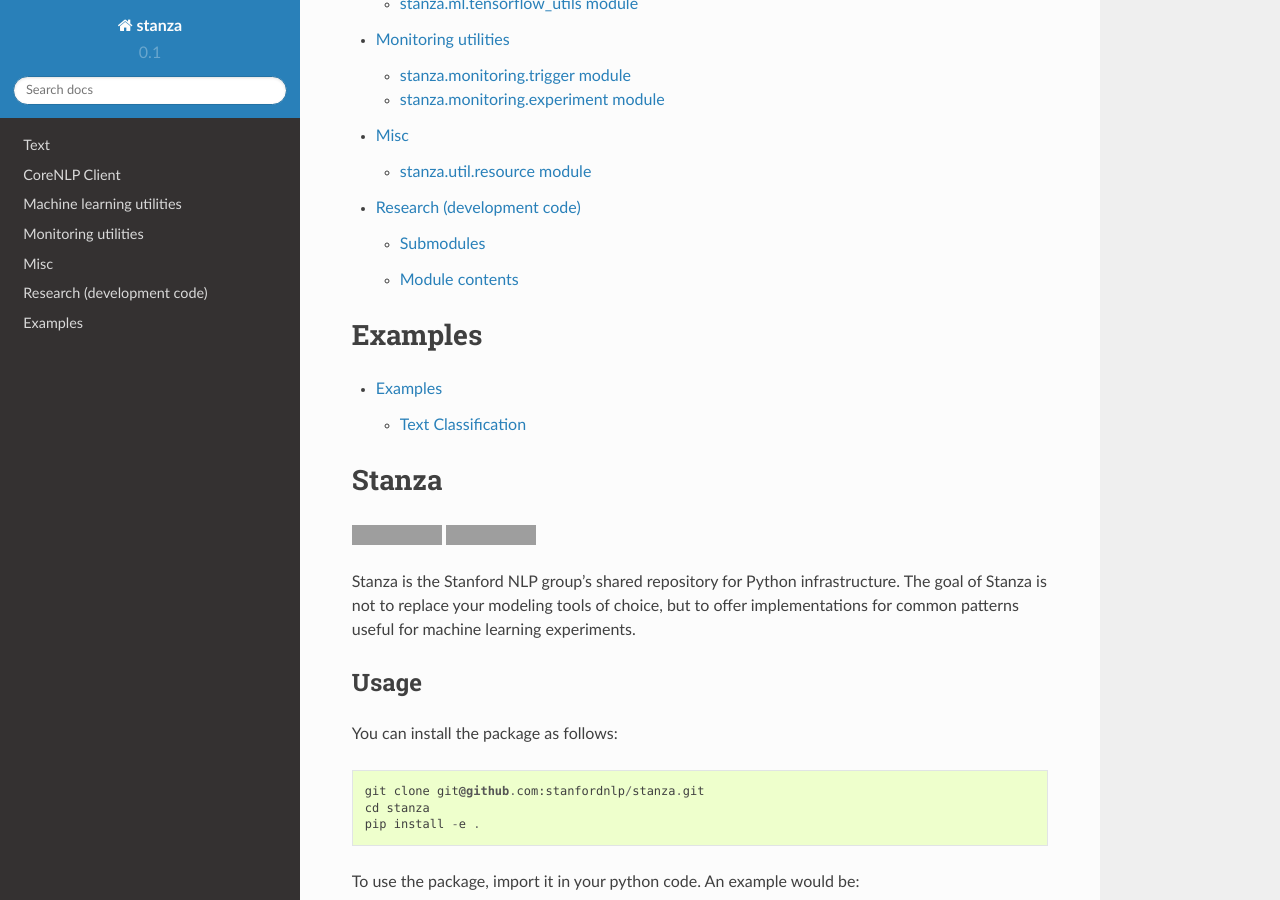
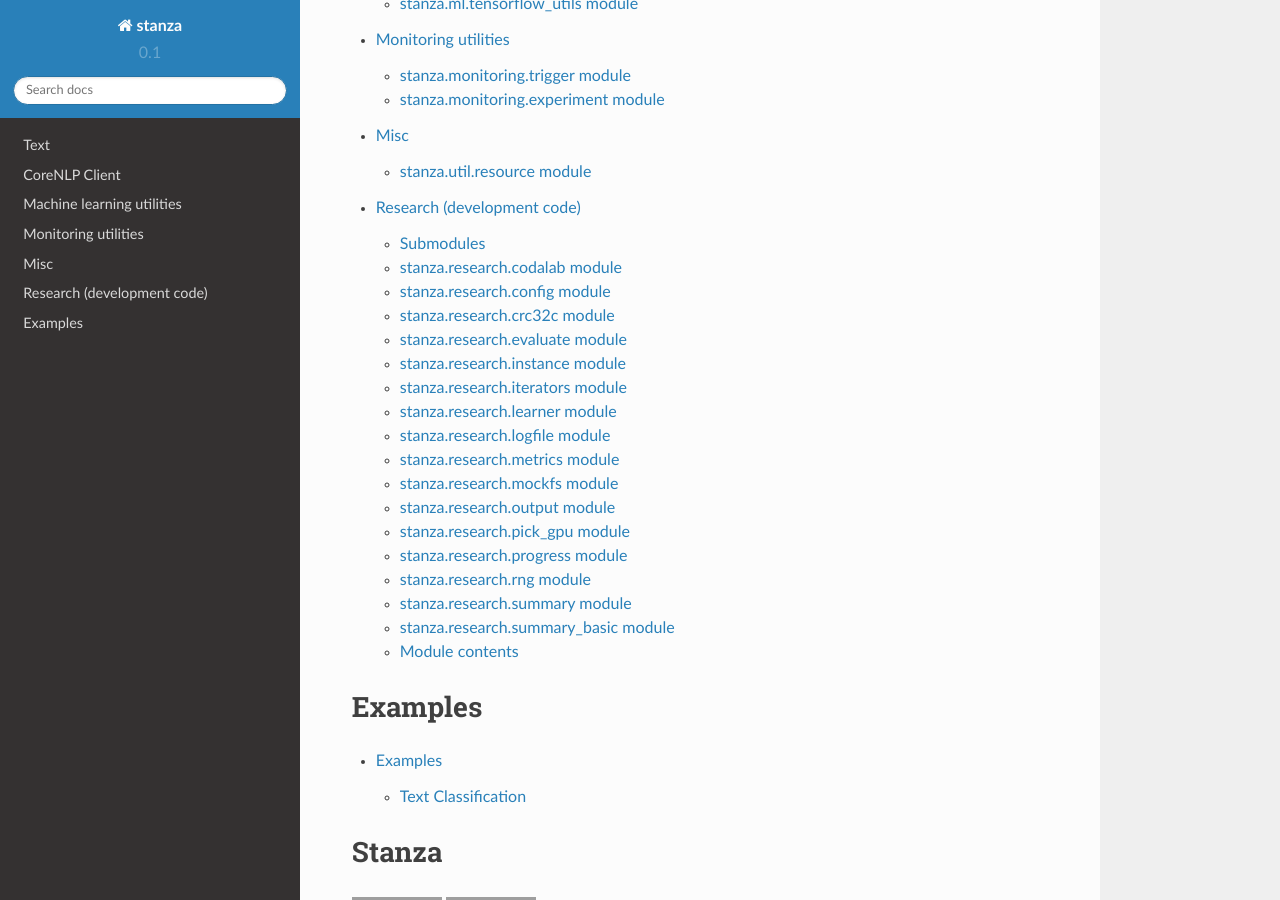
Before and after one commit to stanfordnlp/stanza-old, a Sphinx documentation site: the page built from docs/index.rst, in a window 1280 px wide and 900 px high, scrolled down 372 px. Built offline with Sphinx 7.4.7 and the Read the Docs theme 2.0.0, drawn with Linux system fonts in a browser that asks for light colours; pages that are not in the unit, such as notebooks, are missing from menus; grey boxes are pictures that could not be loaded.

Commit message:
Add research submodules to sphinx docs

```diff
--- a/docs/stanza.research.rst
+++ b/docs/stanza.research.rst
@@ -4,25 +4,134 @@
 Submodules
 ----------
 
-.. toctree::
+stanza.research.codalab module
+------------------------------
 
-   stanza.research.bootstrap
-   stanza.research.codalab
-   stanza.research.config
-   stanza.research.crc32c
-   stanza.research.evaluate
-   stanza.research.instance
-   stanza.research.iterators
-   stanza.research.learner
-   stanza.research.logfile
-   stanza.research.metrics
-   stanza.research.mockfs
-   stanza.research.output
-   stanza.research.pick_gpu
-   stanza.research.progress
-   stanza.research.rng
-   stanza.research.summary
-   stanza.research.summary_basic
+.. automodule:: stanza.research.codalab
+    :members:
+    :undoc-members:
+    :show-inheritance:
+
+stanza.research.config module
+-----------------------------
+
+.. automodule:: stanza.research.config
+    :members:
+    :undoc-members:
+    :show-inheritance:
+
+stanza.research.crc32c module
+-----------------------------
+
+.. automodule:: stanza.research.crc32c
+    :members:
+    :undoc-members:
+    :show-inheritance:
+
+stanza.research.evaluate module
+-------------------------------
+
+.. automodule:: stanza.research.evaluate
+    :members:
+    :undoc-members:
+    :show-inheritance:
+
+stanza.research.instance module
+-------------------------------
+
+.. automodule:: stanza.research.instance
+    :members:
+    :undoc-members:
+    :show-inheritance:
+
+stanza.research.iterators module
+--------------------------------
+
+.. automodule:: stanza.research.iterators
+    :members:
+    :undoc-members:
+    :show-inheritance:
+
+stanza.research.learner module
+------------------------------
+
+.. automodule:: stanza.research.learner
+    :members:
+    :undoc-members:
+    :show-inheritance:
+
+stanza.research.logfile module
+------------------------------
+
+.. automodule:: stanza.research.logfile
+    :members:
+    :undoc-members:
+    :show-inheritance:
+
+stanza.research.metrics module
+------------------------------
+
+.. automodule:: stanza.research.metrics
+    :members:
+    :undoc-members:
+    :show-inheritance:
+
+stanza.research.mockfs module
+-----------------------------
+
+.. automodule:: stanza.research.mockfs
+    :members:
+    :undoc-members:
+    :show-inheritance:
+
+stanza.research.output module
+-----------------------------
+
+.. automodule:: stanza.research.output
+    :members:
+    :undoc-members:
+    :show-inheritance:
+
+stanza.research.pick_gpu module
+-------------------------------
+
+.. automodule:: stanza.research.pick_gpu
+    :members:
+    :undoc-members:
+    :show-inheritance:
+
+stanza.research.progress module
+-------------------------------
+
+.. automodule:: stanza.research.progress
+    :members:
+    :undoc-members:
+    :show-inheritance:
+
+stanza.research.rng module
+--------------------------
+
+.. automodule:: stanza.research.rng
+    :members:
+    :undoc-members:
+    :show-inheritance:
+
+stanza.research.summary module
+------------------------------
+
+.. automodule:: stanza.research.summary
+    :members:
+    :undoc-members:
+    :show-inheritance:
+
+stanza.research.summary_basic module
+------------------------------------
+
+.. automodule:: stanza.research.summary_basic
+    :members:
+    :undoc-members:
+    :show-inheritance:
+
 
 Module contents
 ---------------
```
